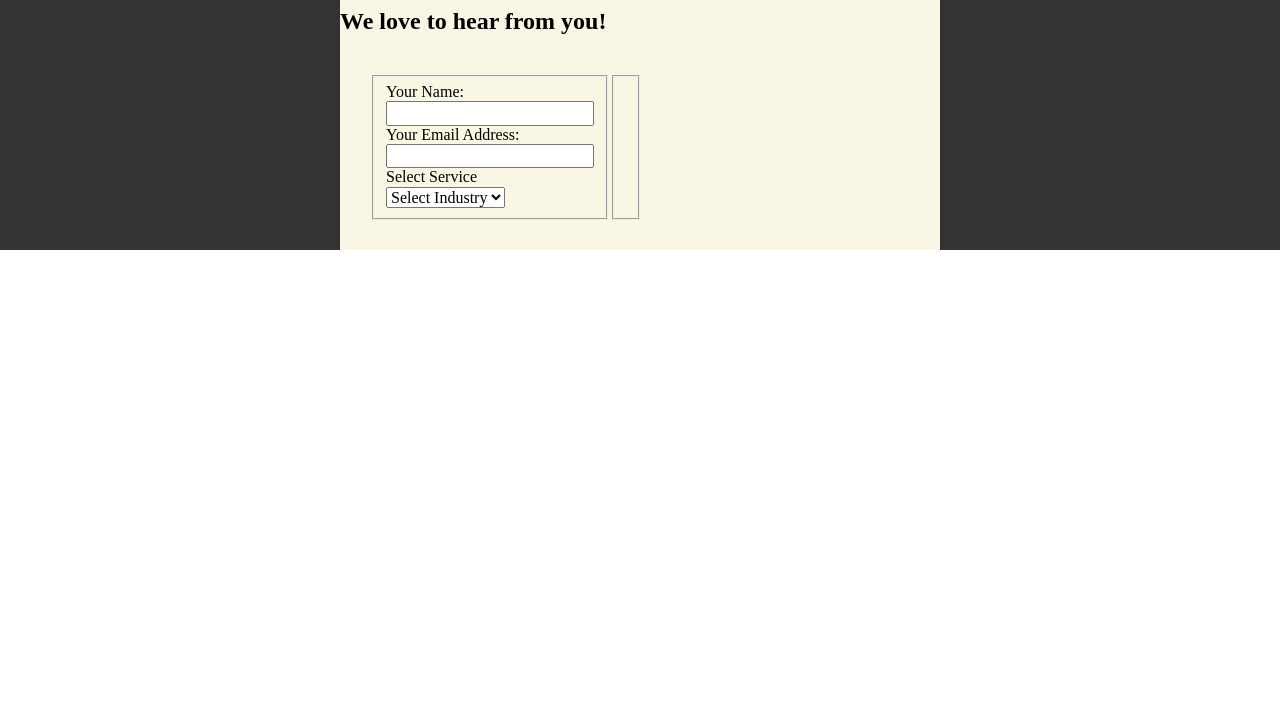
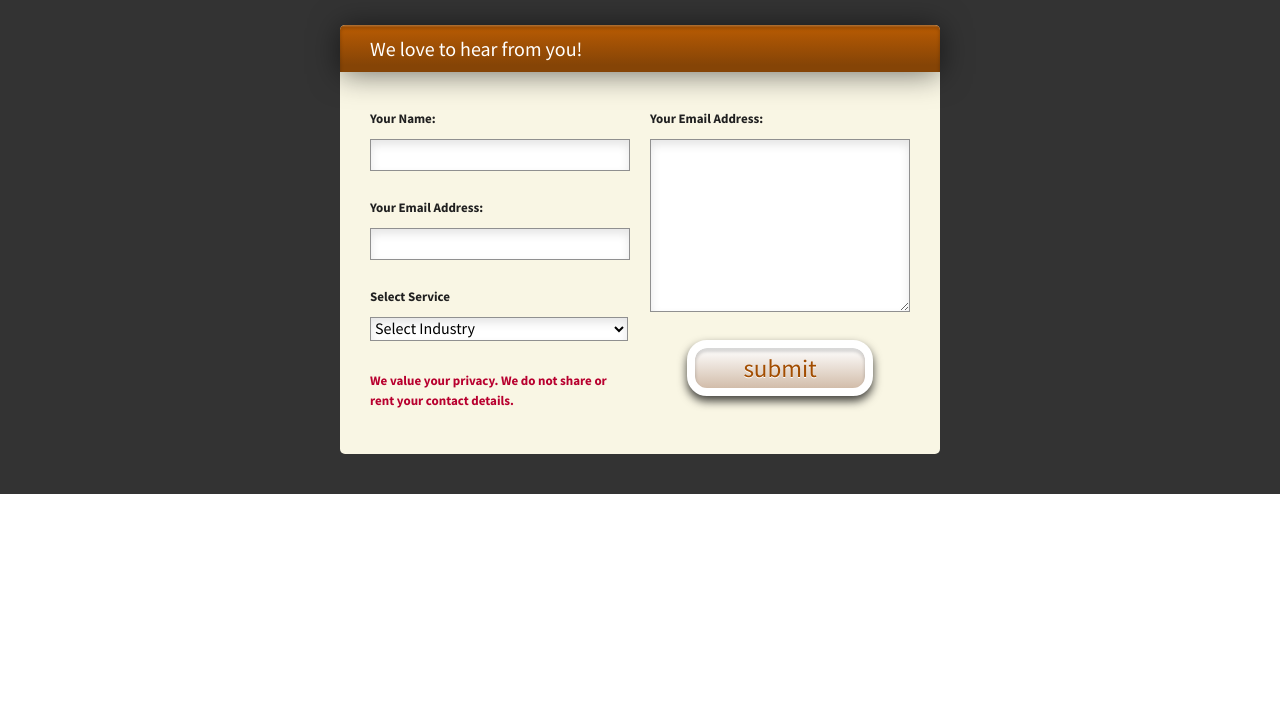
Before and after one commit to v-vovk/GH-HW-5-1, a plain HTML site: page index.html in a window 1280 px wide. Shown: the part 92-800 px from the top of the page. Drawn offline with Linux system fonts and the light colour scheme.

Commit message:
add fist-form

```diff
--- a/assets/css/style.css
+++ b/assets/css/style.css
@@ -7,17 +7,31 @@
 
 h1 {
   color: #ffffff;
+  margin: 40px 0 0;
 }
 
 .love-to-hear-form {
   max-width: 600px;
   width: 100%;
-  margin: 0 auto;
+  margin: 40px auto;
+  border-radius: 5px;
+  font-family: 'Source Sans Pro', sans-serif;
   background-color: #f9f6e4;
 }
 
-.love-to-hear-form .inputs {
-  max-width: 260px;
+.love-to-hear-form h2 {
+  color: #ffffff;
+  font-size: 20px;
+  font-weight: 400;
+  margin: 0;
+  padding: 12px 30px;
+  border-radius: 5px 5px 0 0;
+  background-image: linear-gradient(to top, #854406 0%, #854406 9%, #854406 15%, #ad5604 79%, #b75a03 95%, #ce8842 100%);
+  box-shadow: 0 2px 30px rgba(0, 0, 0, 0.55), inset 0 3px 3px 1px rgba(0, 0, 0, 0.15);
+}
+
+.love-to-hear-form .form-inputs {
+  max-width: 540px;
   width: 100%;
   display: flex;
   justify-content: space-between;
@@ -25,7 +39,74 @@ h1 {
 }
 
 .love-to-hear-form fieldset {
+  max-width: 260px;
+  width: 100%;
   display: flex;
   flex-direction: column;
+  border: none;
+  margin: 0;
+  padding: 0;
+}
 
+.love-to-hear-form fieldset.left {
+  margin-right: 20px;
 }
+
+.love-to-hear-form label {
+  color: #202020;
+  font-size: 13px;
+  font-weight: 700;
+  margin-bottom: 12px;
+  margin-top: 30px;
+}
+
+.love-to-hear-form label:first-child {
+  margin-top: 0;
+}
+
+.form-inputs input, .form-inputs textarea, .form-inputs select {
+  max-width: 258px;
+  width: 100%;
+  margin: 0;
+  padding: 0;
+  box-shadow: inset 0 5px 10px rgba(0, 0, 0, 0.1);
+  border: 1px solid #909090;
+  background-color: #ffffff;
+}
+
+.form-inputs input {
+  line-height: 30px;
+}
+
+.form-inputs select {
+  max-height: 30px;
+  height: 100%;
+}
+
+.form-inputs textarea {
+  max-height: 205px;
+  height: 100%;
+}
+
+.form-inputs input[type=submit] {
+  max-width: 186px;
+  width: 100%;
+  text-shadow: 0 1px 0 #ffffff;
+  color: #a24d00;
+  font-size: 25px;
+  line-height: 40px;
+  font-weight: 400;
+  box-shadow: 0 5px 10px rgba(0, 0, 0, 0.75), inset 0 3px 3px 1px rgba(0, 0, 0, 0.15);
+  border: 8px solid #ffffff;
+  border-radius: 20px;
+  background-image: linear-gradient(to top, #d2bdaa 0%, #ffffff 100%);
+  margin: 28px auto;
+}
+
+.form-inputs p {
+  color: #b8002f;
+  font-size: 13px;
+  font-weight: 700;
+  line-height: 20px;
+  margin-top: 30px;
+}
--- a/index.html
+++ b/index.html
@@ -3,6 +3,7 @@
 <head>
     <meta charset="UTF-8">
     <title>Contact Form Task</title>
+    <link href="https://fonts.googleapis.com/css?family=Source+Sans+Pro:400,700" rel="stylesheet">
     <link rel="stylesheet" href="assets/css/normalize.css">
     <link rel="stylesheet" href="assets/css/style.css">
 </head>
@@ -11,28 +12,26 @@
         <h1>Contact Form</h1>
         <form action="#" method="post" class="love-to-hear-form">
             <h2>We love to hear from you!</h2>
-            <div class="inputs">
-                <fieldset>
-                    <label for="name">
-                        Your Name:
+            <div class="form-inputs">
+                <fieldset class="left">
+                    <label for="name">Your Name:</label>
                     <input type="text" id="name">
-                    </label>
-                    <label for="mail">
-                        Your Email Address:
+                    <label for="mail">Your Email Address:</label>
                     <input type="text" id="mail">
-                    </label>
-                    <label for="service">
-                        Select Service
+                    <label for="service">Select Service</label>
                     <select type="" id="service" name="service">
-                            <option value="" disabled selected  hidden>Select Industry</option>
+                        <option value="hidden" disabled selected  hidden class="select-industry">Select
+                            Industry</option>
                         <option value="music">music</option>
                         <option value="video">video</option>
                         <option value="photo">photo</option>
                     </select>
-                    </label>
+                    <p>We value your privacy. We do not share or rent your contact details.</p>
                 </fieldset>
-                <fieldset>
-
+                <fieldset class="right">
+                    <label for="text-area">Your Email Address:</label>
+                    <textarea type="text" id="text-area" class="center"></textarea>
+                    <input type="submit" value="submit" class="center">
                 </fieldset>
             </div>
         </form>
```
Lines whose indentation alone changed are shown as unchanged.
